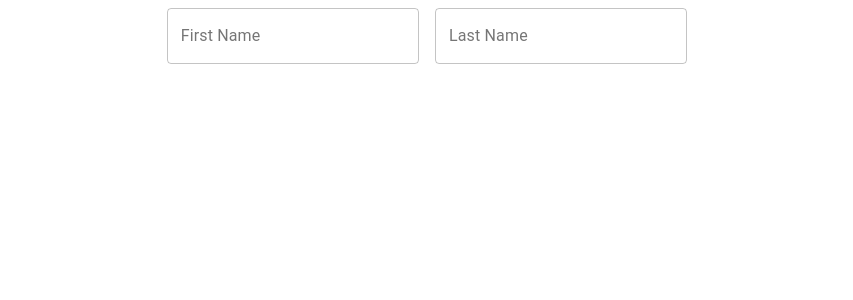
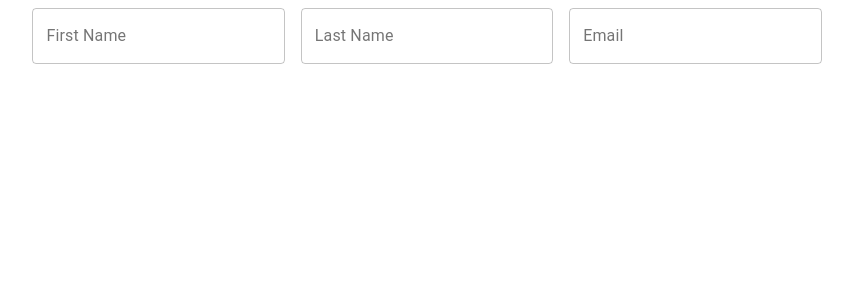
Before and after one commit to mattdevaccount/hackathon-group2, a React (Create React App) app in the folder client/: page / in a window 1280 px wide. Shown: the top 300 px of the page, without its empty margins (213-1066 px from the left). Built offline with nearby package versions, Linux system fonts and the light colour scheme.

Commit message:
working css on formatting

```diff
--- a/client/src/App.css
+++ b/client/src/App.css
@@ -36,3 +36,8 @@
     transform: rotate(360deg);
   }
 }
+
+#contact-form {
+  display: flex;
+  justify-content: center;
+}
--- a/client/src/components/ContactForm.js
+++ b/client/src/components/ContactForm.js
@@ -15,9 +15,10 @@ export default function ContactForm() {
     const classes = useStyles();
 
     return (
-        <form className={classes.root} noValidate autoComplete='off'>
+        <form className={classes.root} id='contact-form' noValidate autoComplete='off'>
             <TextField variant='outlined' label='First Name'></TextField>
             <TextField variant='outlined' label='Last Name'></TextField>
+            <TextField variant='outlined' label='Email'></TextField>
         </form>
     )
 }
```
